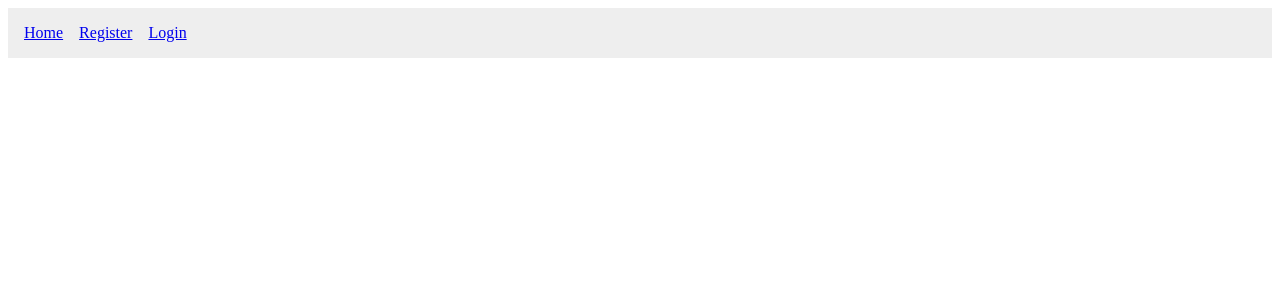
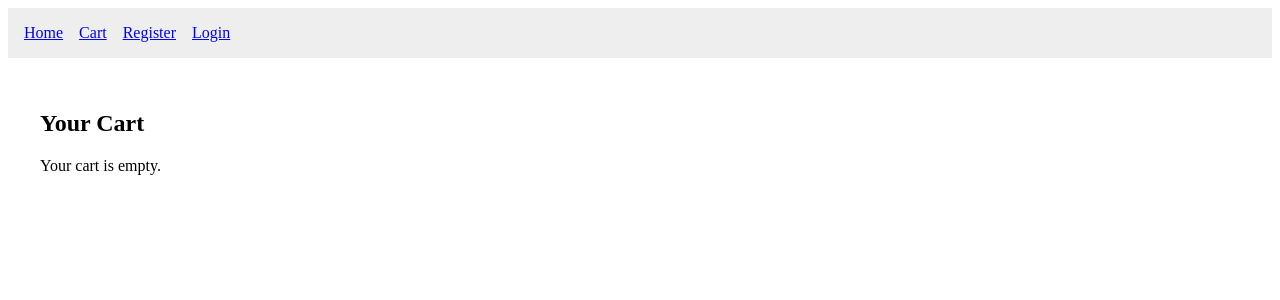
Before and after one commit to Srikanth515341/ShopSphere, a React (Create React App) app in the folder client/: page /cart in a window 1280 px wide. Before the commit this address had no page. Shown: the top 300 px of the page. Built offline with nearby package versions, Linux system fonts and the light colour scheme.

Commit message:
Added Cart Page with localStorage integration

```diff
--- a/client/src/App.js
+++ b/client/src/App.js
@@ -6,6 +6,7 @@ import Home from './pages/Home';
 import Navbar from './components/Navbar';
 import AddProduct from './pages/AddProduct';
 import ProductDetail from './pages/ProductDetail';
+import Cart from './pages/Cart';
 
 function App() {
   return (
@@ -17,6 +18,7 @@ function App() {
         <Route path="/login" element={<Login />} />
         <Route path="/admin/add-product" element={<AddProduct />} />
         <Route path="/product/:id" element={<ProductDetail />} />
+        <Route path="/cart" element={<Cart />} />
       </Routes>
     </Router>
   );
--- a/client/src/components/Navbar.js
+++ b/client/src/components/Navbar.js
@@ -13,6 +13,7 @@ const Navbar = () => {
   return (
     <nav style={{ padding: '1rem', backgroundColor: '#eee' }}>
       <Link to="/" style={{ marginRight: '1rem' }}>Home</Link>
+      <Link to="/cart" style={{ marginRight: '1rem' }}>Cart</Link>
       {!isLoggedIn && <Link to="/register" style={{ marginRight: '1rem' }}>Register</Link>}
       {!isLoggedIn && <Link to="/login" style={{ marginRight: '1rem' }}>Login</Link>}
       {isLoggedIn && <button onClick={handleLogout}>Logout</button>}
--- /dev/null
+++ b/client/src/pages/Cart.js
@@ -0,0 +1,37 @@
+// client/src/pages/Cart.js
+import React, { useEffect, useState } from 'react';
+
+const Cart = () => {
+  const [cartItems, setCartItems] = useState([]);
+
+  useEffect(() => {
+    const storedCart = JSON.parse(localStorage.getItem('cart')) || [];
+    setCartItems(storedCart);
+  }, []);
+
+  const getTotal = () => {
+    return cartItems.reduce((total, item) => total + parseFloat(item.price), 0).toFixed(2);
+  };
+
+  return (
+    <div style={{ padding: '2rem' }}>
+      <h2>Your Cart</h2>
+      {cartItems.length === 0 ? (
+        <p>Your cart is empty.</p>
+      ) : (
+        <div>
+          {cartItems.map((item) => (
+            <div key={item.id} style={{ borderBottom: '1px solid #ccc', padding: '1rem 0' }}>
+              <h3>{item.name}</h3>
+              <img src={item.image} alt={item.name} style={{ width: '150px' }} />
+              <p>${item.price}</p>
+            </div>
+          ))}
+          <h3>Total: ${getTotal()}</h3>
+        </div>
+      )}
+    </div>
+  );
+};
+
+export default Cart;
```
